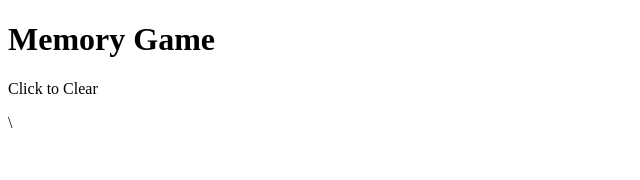
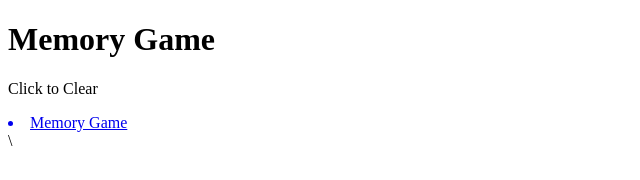
Before and after one commit to anieshaa/anieshaa.github.io, a plain HTML site: page ShoppingList/index.html in a window 1280 px wide. Shown: the whole page, without its empty margins (0-640 px from the left). Drawn offline with nearby package versions, Linux system fonts and the light colour scheme.

Commit message:
Update index.html

```diff
--- a/ShoppingList/index.html
+++ b/ShoppingList/index.html
@@ -15,5 +15,6 @@
       <!-- use Javascript / JQuery to create cards with the class 'card' here-->
     </div>
     <p id="clear">Click to Clear</p>
+    <a href="memory/index.html"><li>Memory Game</li></a>
   </body>
 </html>\
```
